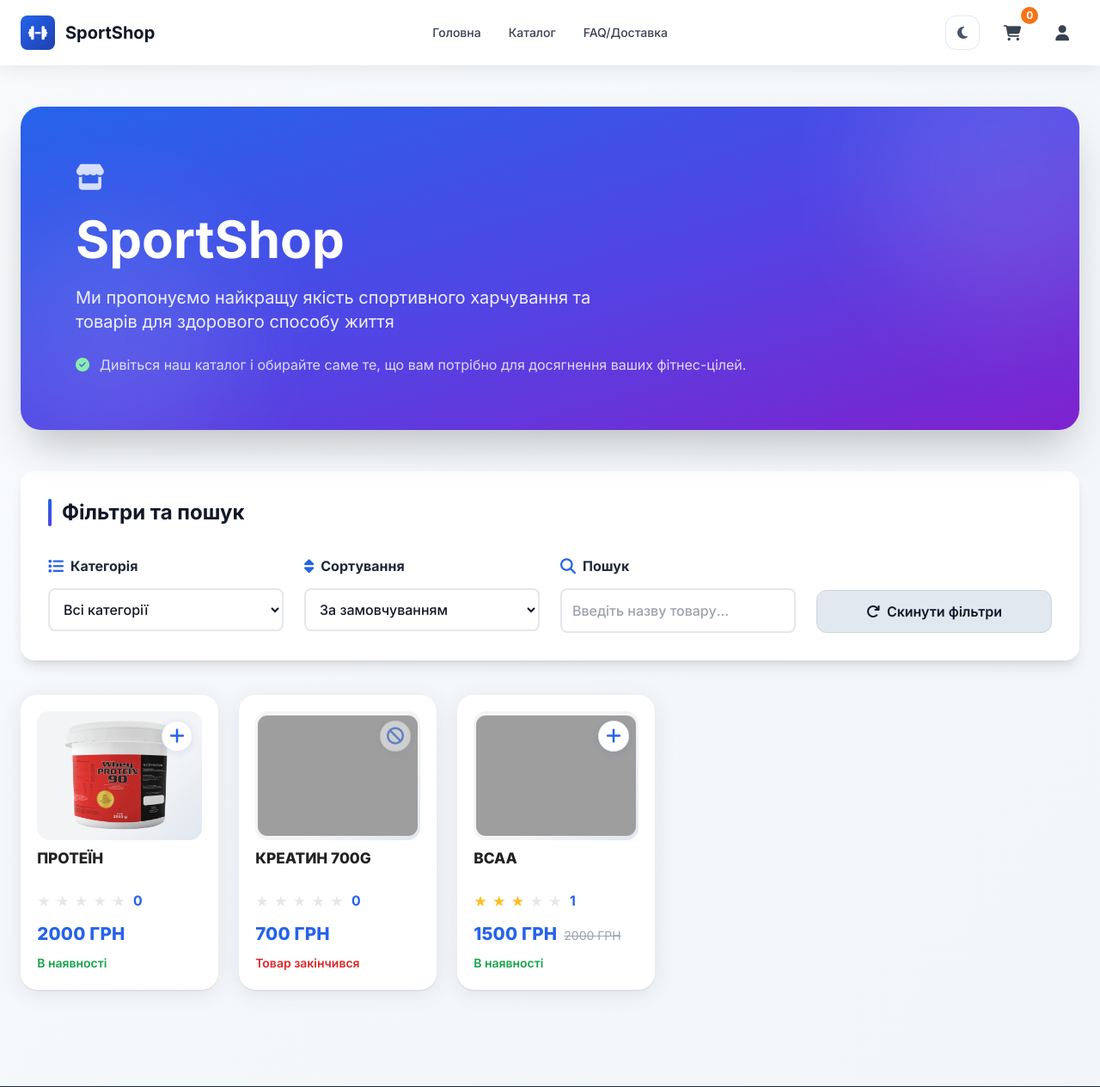
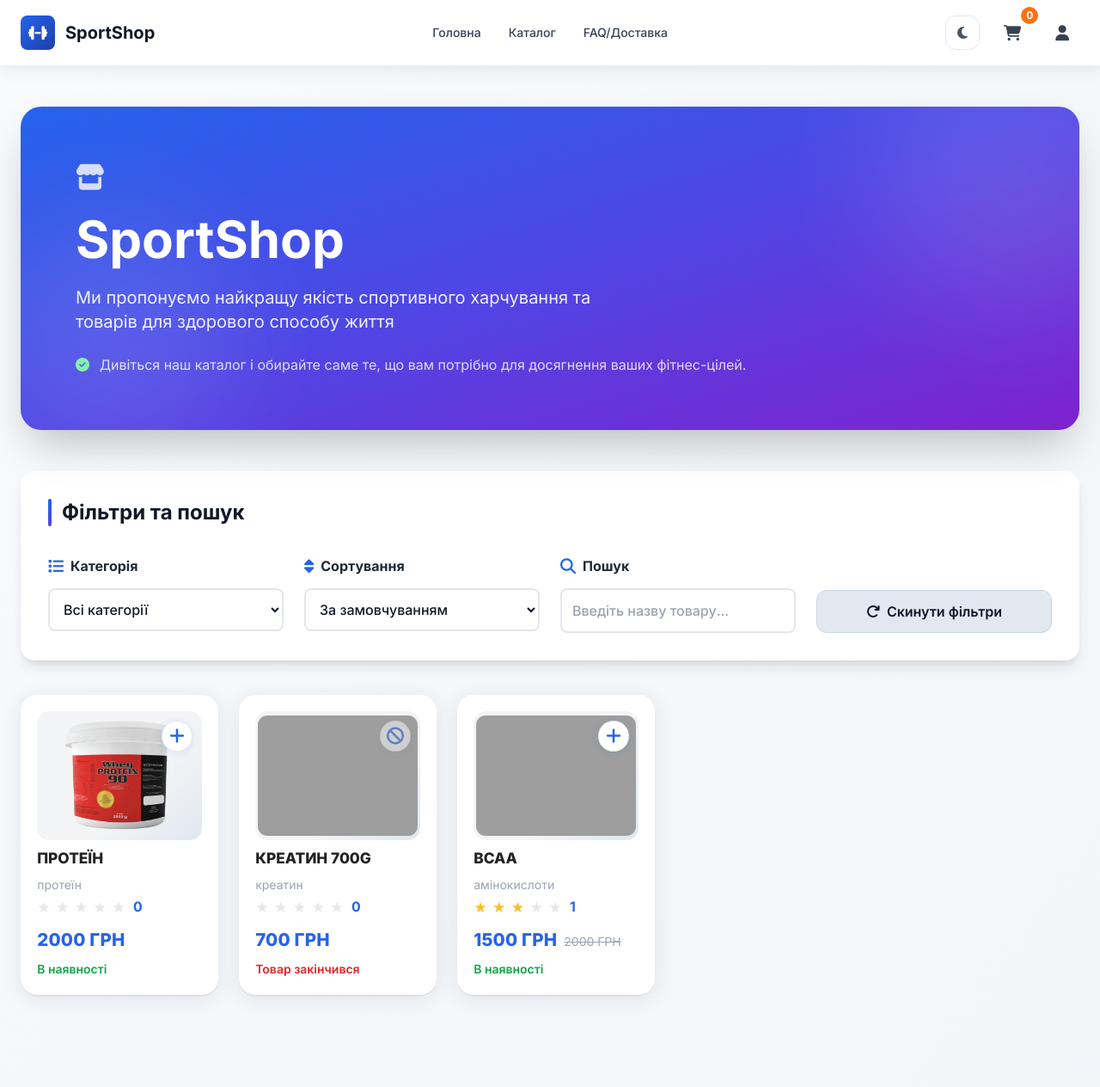
Before and after one commit to xcursi322/prakt, a Django app: page /catalog/ in a window 1280 px wide. Shown: the top 1264 px of the page at 86% size. Run offline with Django 5.2, Linux system fonts and the light colour scheme; data comes from the database, SQL or seed files in the repository; some libraries are stand-ins or nearby versions; grey boxes are pictures that could not be loaded.

Commit message:
файли для рендеру

```diff
--- a/shop/templates/shop/partials/catalog_products_grid.html
+++ b/shop/templates/shop/partials/catalog_products_grid.html
@@ -19,6 +19,7 @@
             {% endif %}
     </div>
     <div class="product-card-perfect-title">{{ product.name }}</div>
+    <div class="text-sm text-gray-400 -mt-4 leading-relaxed">{{ product.description|truncatechars:90 }}</div>
     <div class="product-card-perfect-rating">
         <span class="stars">
             {% for i in "12345" %}
```
